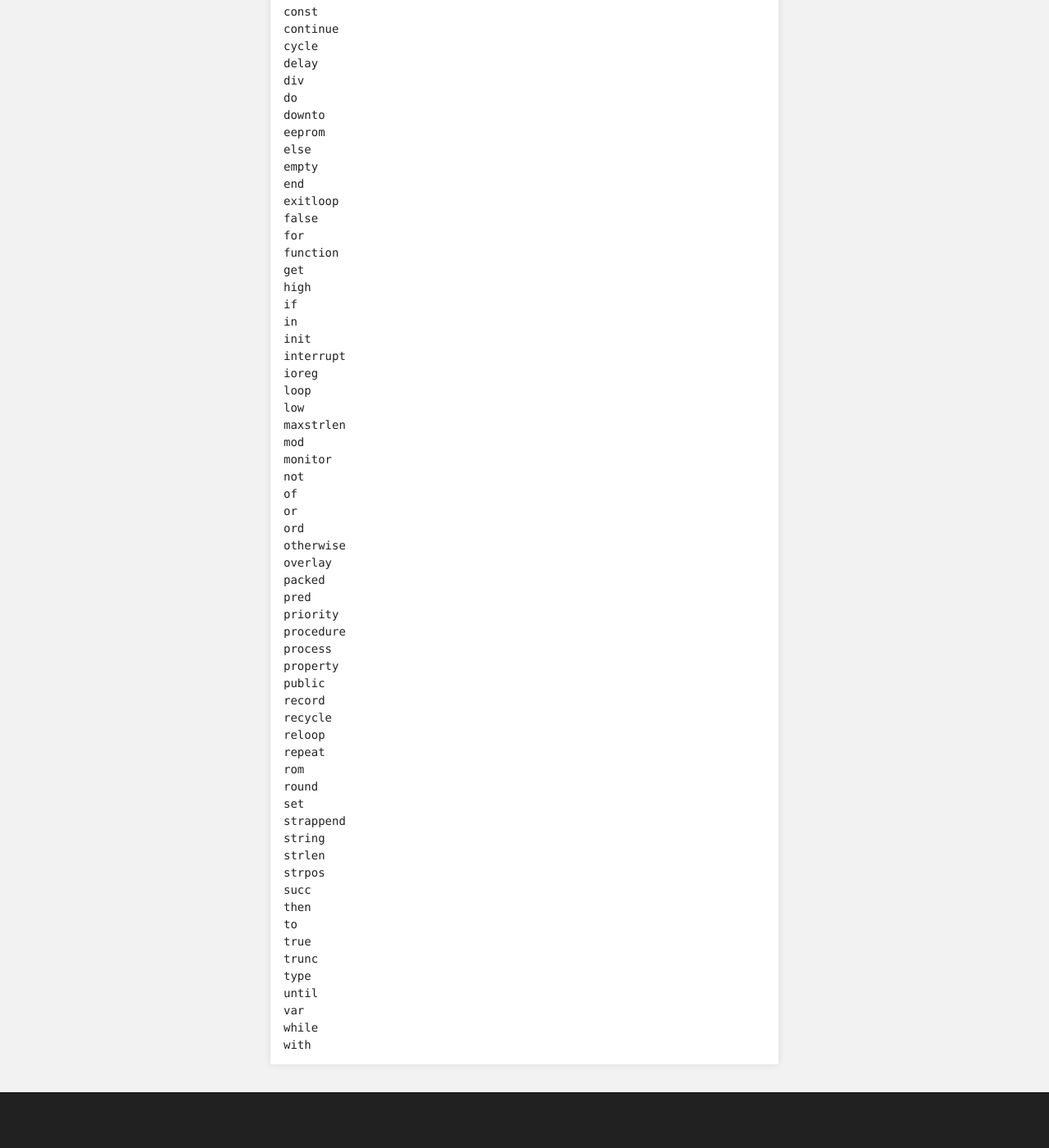
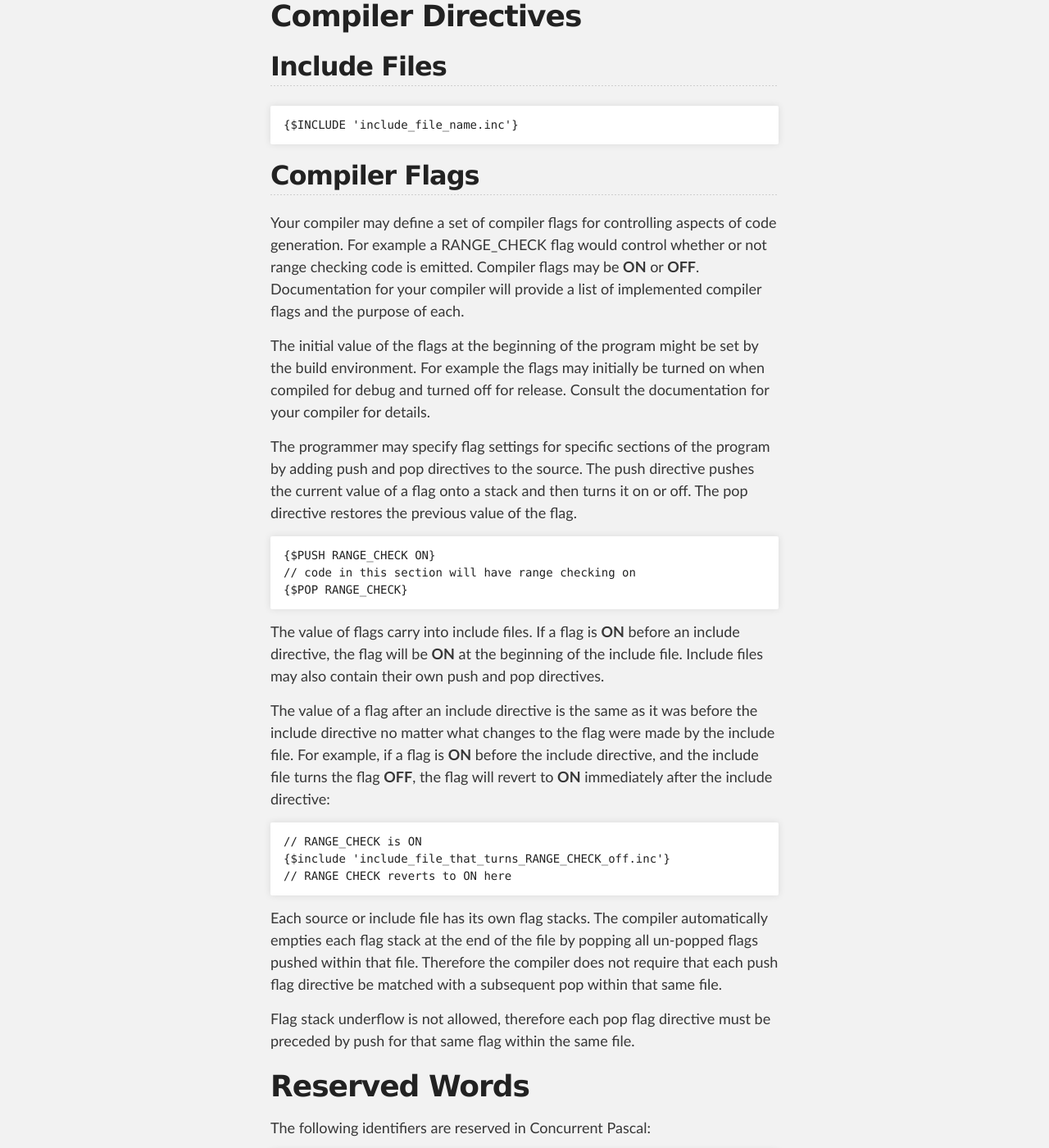
Before and after one commit to dhawk/concurrent-pascal-compiler, a Jekyll site: the page built from concurrent-pascal-language_reference.md, in a window 1280 px wide and 1400 px high, scrolled down 7915 px. Shown: the whole window at 82% size. Built offline with Jekyll 4.4.1, drawn with Linux system fonts in a browser that asks for light colours; before the commit the page ends 9248 px from its top, so only the background shows below that; some of the changed text lies outside the part shown.

Commit message:
added partial language reference

```diff
--- a/concurrent-pascal-language_reference.md
+++ b/concurrent-pascal-language_reference.md
@@ -5,7 +5,10 @@ title: Concurrent Pascal Language Reference
 
 <h1><center>{{title}}</center></h1>
 
-It is assumed that the reader is already familiar with traditional Pascal, therefore explanations of Concurrent Pascal fundamentals are omitted in favor of simple examples where Concurrent Pascal and traditional Pascal are similar.  Extensive explanations will only appear where Concurrent Pascal differs from traditional Pascal.
+<h2><i>This reference is still being written and is missing major sections.</i></h2>
+
+
+It is assumed that the reader is already familiar with traditional Pascal, therefore explanations of Concurrent Pascal fundamentals are omitted in favor of simple examples where Concurrent Pascal and traditional Pascal are similar.  Explanations will only appear where Concurrent Pascal differs from traditional Pascal.
 
 The compiler was designed to support multiple microprocessor architectures by developing separate code generators for each. At the moment the only implementation is for MicroChip's PIC18x microcontrollers, however other microcontroller architectures may be developed in the future. This language reference is intended to describe the language in general without proscribing details of a specific implementation.    Implementations for other microcontrollers may or may not support all the features described here and may provide additional features specific to that microcontroller.  Each implementation should have a User Guide that describes specifics.
 
@@ -240,6 +246,42 @@ The first run-time error to occur sets ErrorCode, subsequent run-time errors do
 Setting ErrorCode does not abort anything - the program continues running.  The idea is to allow the program to limp on long enough to somehow transmit the ErrorCode back to the programmer so that the underlying bug can be fixed before the code is released.  Ideally ErrorCode will never be set in released code.
 
 The ErrorCode variable may be directly read by Concurrent Pascal code for reporting, perhaps via a communications link or displayed in LEDs.
+
+# Compiler Directives
+
+## Include Files
+
+~~~
+{$INCLUDE 'include_file_name.inc'}
+~~~
+
+## Compiler Flags
+
+Your compiler may define a set of compiler flags for controlling aspects of code generation.  For example a RANGE_CHECK flag would control whether or not range checking code is emitted.  Compiler flags may be **ON** or **OFF**.  Documentation for your compiler will provide a list of implemented compiler flags and the purpose of each.
+
+The initial value of the flags at the beginning of the program might be set by the build environment.  For example the flags may initially be turned on when compiled for debug and turned off for release.  Consult the documentation for your compiler for details.
+
+The programmer may specify flag settings for specific sections of the program by adding push and pop directives to the source.  The push directive pushes the current value of a flag onto a stack and then turns it on or off.  The pop directive restores the previous value of the flag.
+
+~~~
+{$PUSH RANGE_CHECK ON}
+// code in this section will have range checking on
+{$POP RANGE_CHECK}
+~~~
+
+The value of flags carry into include files.  If a flag is **ON** before an include directive, the flag will be **ON** at the beginning of the include file.  Include files may also contain their own push and pop directives.
+
+The value of a flag after an include directive is the same as it was before the include directive no matter what changes to the flag were made by the include file.  For example, if a flag is **ON** before the include directive, and the include file turns the flag **OFF**, the flag will revert to **ON** immediately after the include directive:
+
+~~~
+// RANGE_CHECK is ON
+{$include 'include_file_that_turns_RANGE_CHECK_off.inc'}
+// RANGE CHECK reverts to ON here
+~~~
+
+Each source or include file has its own flag stacks.  The compiler automatically empties each flag stack at the end of the file by popping all un-popped flags pushed within that file.  Therefore the compiler does not require that each push flag directive be matched with a subsequent pop within that same file.
+
+Flag stack underflow is not allowed, therefore each pop flag directive must be preceded by push for that same flag within the same file.
 
 # Reserved Words
 
--- a/nav.html
+++ b/nav.html
@@ -54,6 +54,7 @@
 
             <h1 id="project_tagline">User Guides:</h1>
             <ul id="nav_article_links">
+              <li><a href="concurrent-pascal-language_reference.html" target="content">Concurrent Pascal Language Reference</a></li>
               <li><a href="pic18x-user-guide.html" target="content">PIC18x User Guide</a></li>
             </ul>
 
```
Also changed, not shown: other parts of concurrent-pascal-language_reference.md (+10 -7 lines), build_tools.md (+1 -1 lines), pic18x-user-guide.md (+1 -1 lines).
